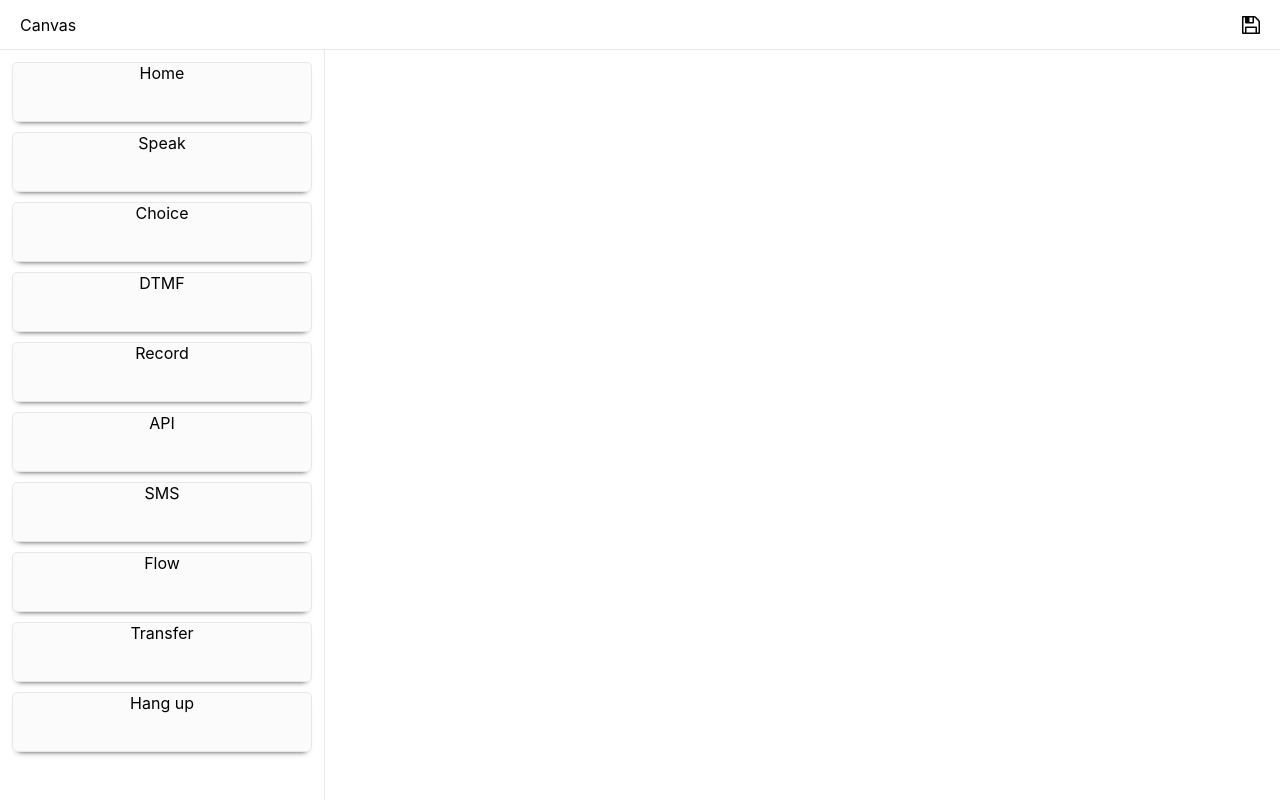
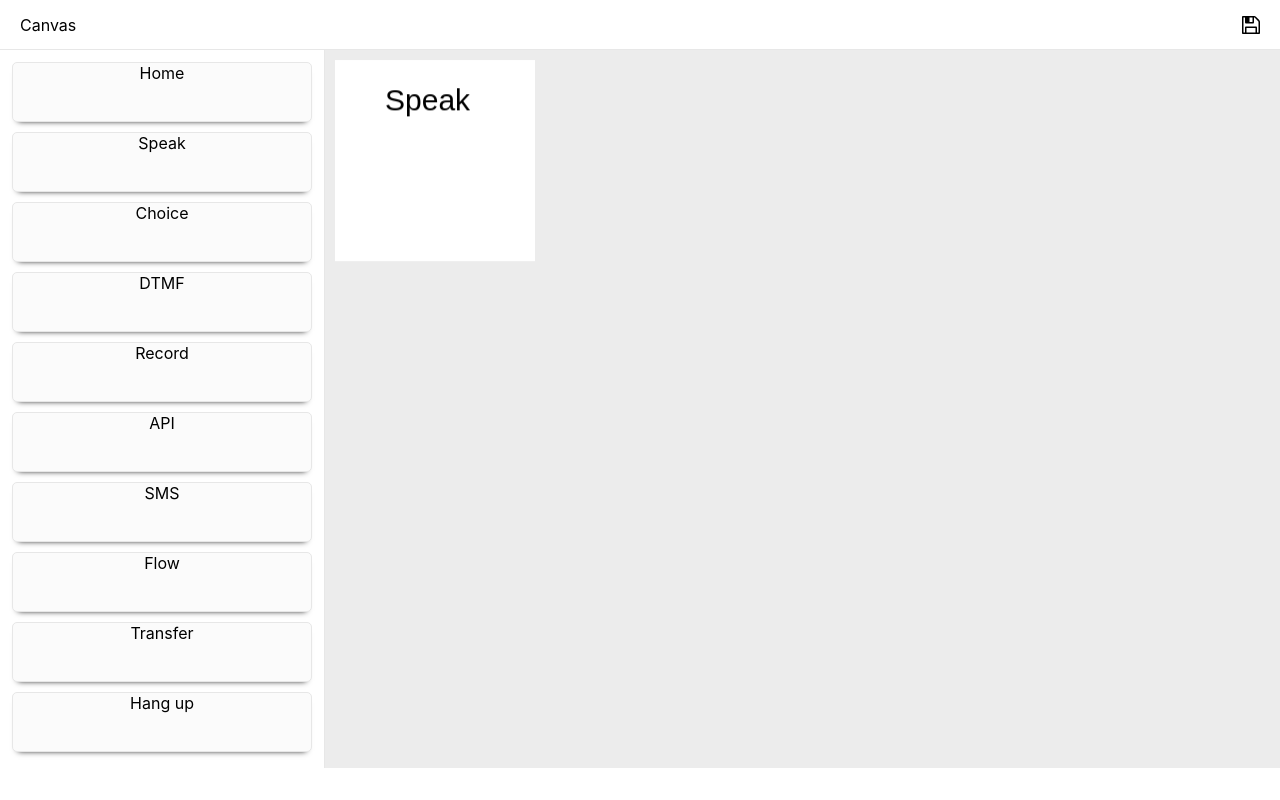
Before and after one commit to JayanthMughil/flow-chart-generater, a React (Create React App) app: page / in a window 1280 px wide. Built offline with nearby package versions, Linux system fonts and the light colour scheme.

Commit message:
drag and drop for boxes

```diff
--- a/src/app/App.js
+++ b/src/app/App.js
@@ -1,9 +1,128 @@
-import React from 'react';
-import { NavBar } from "./navBar/navBar";
+import React, {Component} from 'react';
+import { boxTitles } from "./constants";
 import '../css/App.css';
 import saveLogo from "../images/save-file-option.svg";
 
-function App() {
+class App extends Component{
+
+  constructor (props) {
+    super(props);
+    this.canvasRef = React.createRef();
+    this.dragginNow = false;
+    this.dragIndex = false;
+    this.state = {
+      isHomeAdded: false,
+      isHangoutAdded: false
+    }
+    this.boxes = [{
+        x: 10,
+        y: 10,
+        width: 200,
+        height: 200,
+        fill: '#ffffff',
+        text: boxTitles[1]
+      }];
+  }
+
+  componentDidMount = () => {
+    this.canvasArea = this.canvasRef.current.getBoundingClientRect();
+    this.canvasRef.current.width = this.canvasRef.current.offsetWidth;
+    this.canvasRef.current.height = this.canvasRef.current.offsetHeight;
+    this.drawAllBoxes();
+  }
+
+  drawAllBoxes = () => {
+    for (let i = 0; i < this.boxes.length; i++) {
+      this.drawRect(this.boxes[i]);
+    }
+  }
+
+  drawRect = (dimen) => {
+    if (this.canvasRef.current.getContext) {
+      const cont = this.canvasRef.current.getContext('2d');
+      const dpr = window.devicePixelRatio;
+      cont.scale(dpr, dpr);
+      cont.fillStyle = "#ffffff";
+      cont.fillRect(dimen.x, dimen.y, dimen.width, dimen.height);
+      cont.font = "30px Arial";
+      console.log(dimen.text);
+      cont.fillStyle = "#000000";
+      cont.fillText(dimen.text, dimen.x + 50, dimen.y + 50);
+    }
+  }
+
+  clearRect = () => {
+    if (this.canvasRef.current.getContext) {
+      const cont = this.canvasRef.current.getContext('2d');
+      cont.clearRect(0, 0, this.canvasArea.width, this.canvasArea.height);
+    }
+  }
+
+  createBox = (title) => {
+    if (this.canvasRef.current.getContext) {
+      const boxDimensions = {
+        x: 10,
+        y: 10,
+        width: 200,
+        height: 200,
+        fill: '#ffffff',
+        text: title
+      }
+      this.drawRect(boxDimensions)
+      this.boxes.push(boxDimensions);
+    }
+  }
+
+  isPointInside = (x, y, x1, y1, x2, y2) => {
+    if (x > x1 && x < x2 && y > y1 && y < y2) {
+      return true;
+    }
+    return false
+  }
+
+  checkMousePos = (event) => {
+    event.preventDefault();
+    event.stopPropagation();
+    let x = event.clientX - this.canvasArea.left;
+    let y = event.clientY - this.canvasArea.top;
+    for (let i = 0; i < this.boxes.length; i++) {
+      if(this.isPointInside(x, y, this.boxes[i].x, this.boxes[i].y, this.boxes[i].x + this.boxes[i].width, this.boxes[i].y + this.boxes[i].height)) {
+        console.log(x, y);
+        console.log("dragstart");
+        this.dragIndex = i;
+        this.dragginNow = true;
+      }
+    }
+  }
+
+  dragRect = (event) => {
+    if (this.dragginNow && !isNaN(this.dragIndex)) {
+      let x = event.clientX - this.canvasArea.left;
+      let y = event.clientY - this.canvasArea.top;
+      console.log("draggin");
+      let newDimen = {
+        x: x,
+        y: y,
+        width: this.boxes[this.dragIndex].width,
+        height: this.boxes[this.dragIndex].height,
+        fill: this.boxes[this.dragIndex].fill,
+        text: this.boxes[this.dragIndex].text
+      };
+      this.boxes.splice(this.dragIndex, 1);
+      this.boxes.push(newDimen);
+      this.dragIndex = this.boxes.length - 1;
+      this.clearRect();
+      this.drawAllBoxes();
+    }
+  }
+
+  dragEnd = () => {
+    console.log("ended");
+    this.dragginNow = false;
+    this.dragIndex = false;
+  }
+
+  render () {
     return (
       <div className="OverallWrapper">
         <div className="topBar">
@@ -12,16 +131,35 @@ function App() {
             <img src={saveLogo} alt="" />
           </div>
         </div>
+        <div className="blockWrapper">
           <div className="pageWrapper">
             <div className="navBlk">
-          <NavBar />
+            <div className="navContainer">
+                  {boxTitles.map((title, index) => {
+                      return (
+                          <div key={index} className="navBox" onClick={() => this.createBox(title)}>
+                                  {title}
+                          </div>
+                      )
+                  })}
+              </div>
             </div>
             <div className="centerBlk">
+              <div className="canvasBlk" id="canvas">
+                <canvas ref={this.canvasRef}
+                onMouseMove={this.dragRect}
+                onMouseDown={this.checkMousePos}
+                onMouseUp={this.dragEnd}>
 
+                </canvas>
+              </div>
+            </div>
         </div>
        </div>
      </div>
     );
   }
 
-export default App;
+}
+
+export {App};
--- a/src/app/navBar/navBar.js
+++ /dev/null
@@ -1,22 +0,0 @@
-import React, {Component} from 'react';
-import { boxTitles } from "../constants";
-
-class NavBar extends Component {
-
-    render () {
-        return (
-            <div className="navContainer">
-                {boxTitles.map((title, index) => {
-                    return (
-                        <div className="navBox">
-                                {title}
-                        </div>
-                    )
-                })}
-            </div>
-        );
-    }
-
-}
-
-export {NavBar};
--- a/src/css/App.css
+++ b/src/css/App.css
@@ -1,6 +1,12 @@
 img {
     max-width: 100%;
     max-height: 100%;
+}
+
+canvas {
+    height: 100%;
+    width: 100%;
+    background-color: #ECECEC;
 }
 
 .OverallWrapper {
@@ -42,6 +48,12 @@ img {
     flex: 1;
 }
 
+.canvasBlk {
+    display: block;
+    height: 100%;
+    width: 100%;
+}
+
 .saveIcon {
     height: 18px;
     width: 18px;
--- a/src/index.js
+++ b/src/index.js
@@ -1,7 +1,7 @@
 import React from 'react';
 import ReactDOM from 'react-dom';
 import './index.css';
-import App from './app/App';
+import { App } from './app/App';
 import * as serviceWorker from './serviceWorker';
 
 ReactDOM.render(
```
Lines whose indentation alone changed are shown as unchanged.
